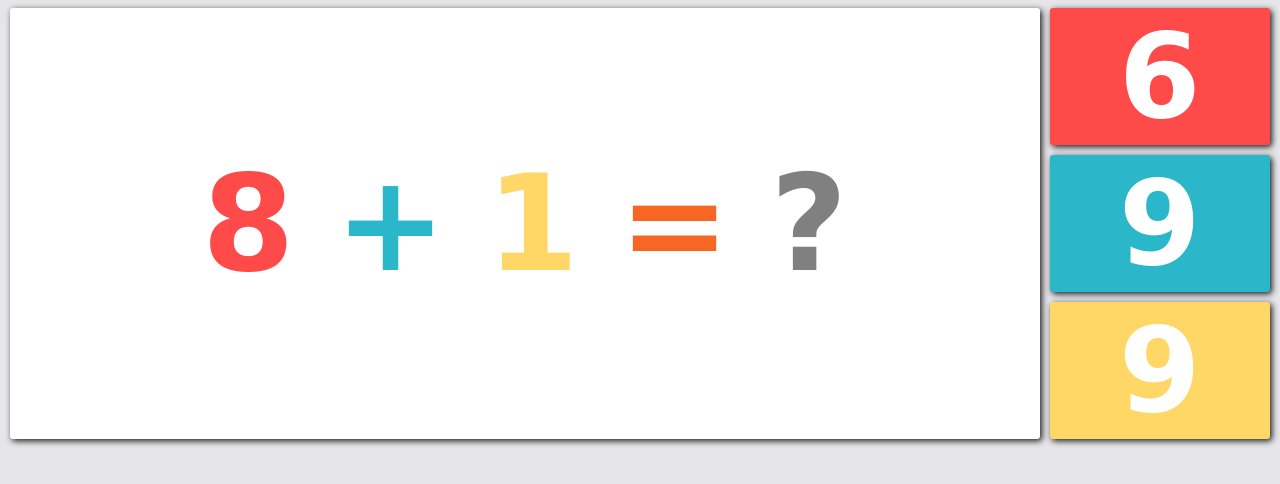
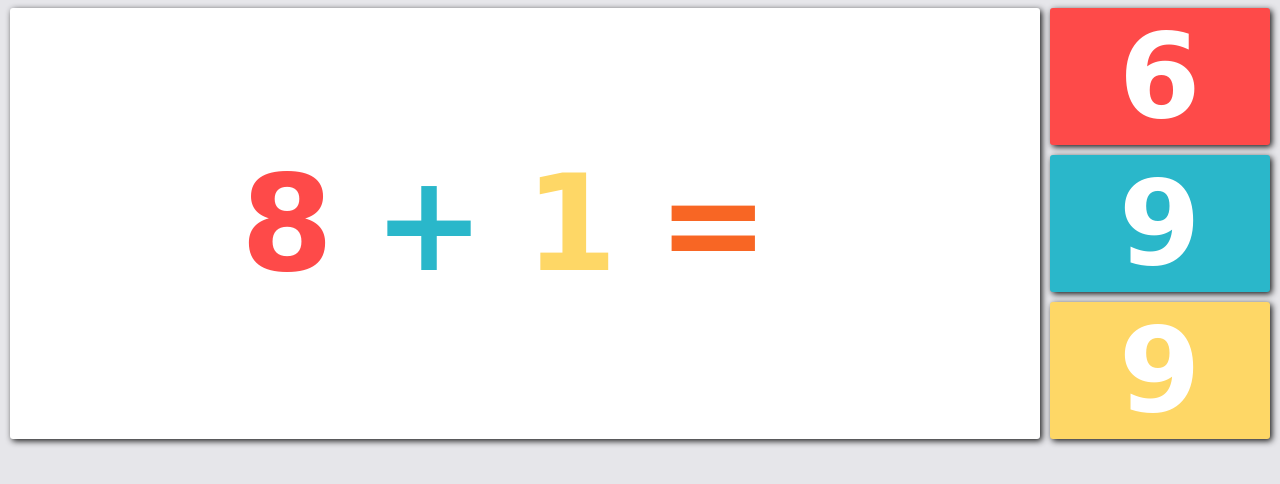
Before and after one commit to swagsarthak/HMI, a plain HTML site: page index.html in a window 1280 px wide. Shown: the part 80-564 px from the top of the page. Drawn offline with Linux system fonts and the light colour scheme; a web font is replaced by a local one.

Commit message:
Update index.html

```diff
--- a/index.html
+++ b/index.html
@@ -34,7 +34,7 @@
         <h1 style="color: #2AB7CA;">+</h1>
         <h1  id="num2" style="color: #FED766">1</h1>
         <h1  style="color: #F86624">=</h1>
-        <h1  style="color: gray">?</h1>
+        <h1  style="color: gray"></h1>
       </div>
       <div class="answer-options">
         <div class="options" style="background-color: #FE4A49;">
```
